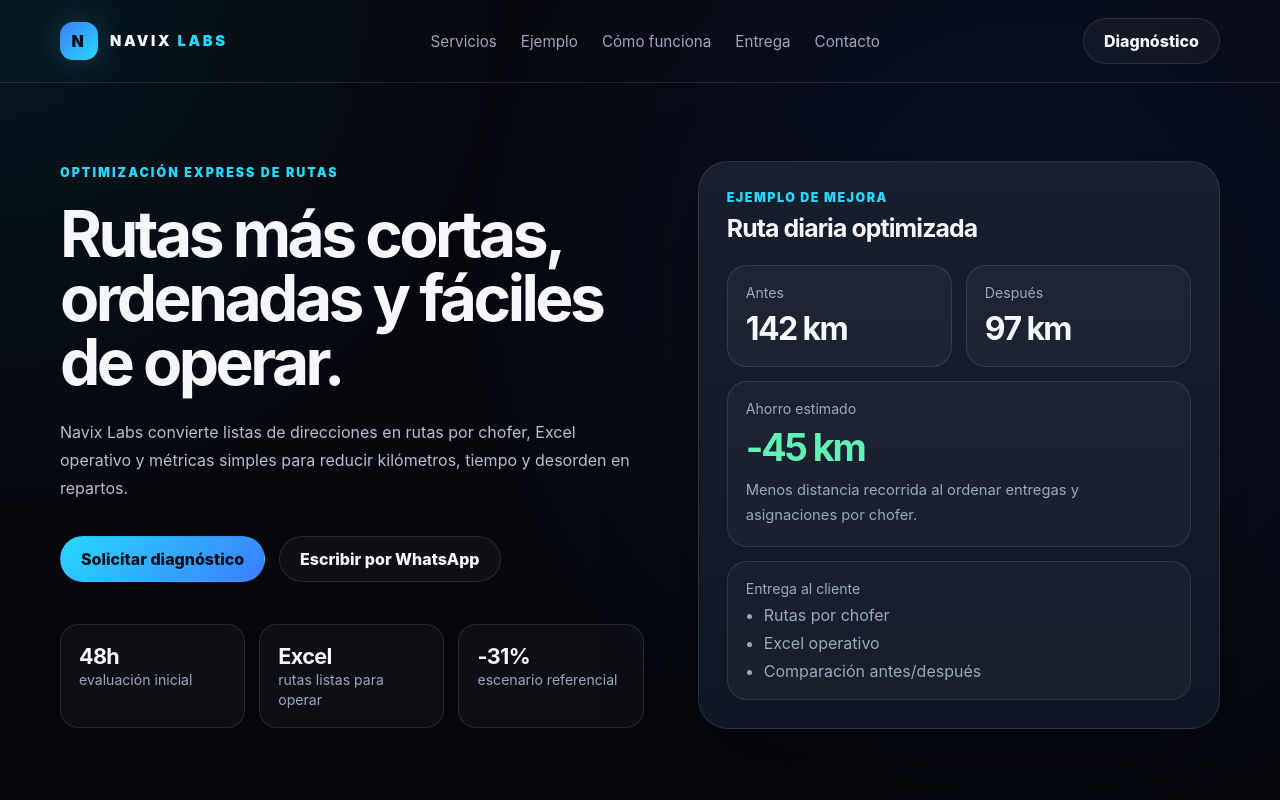
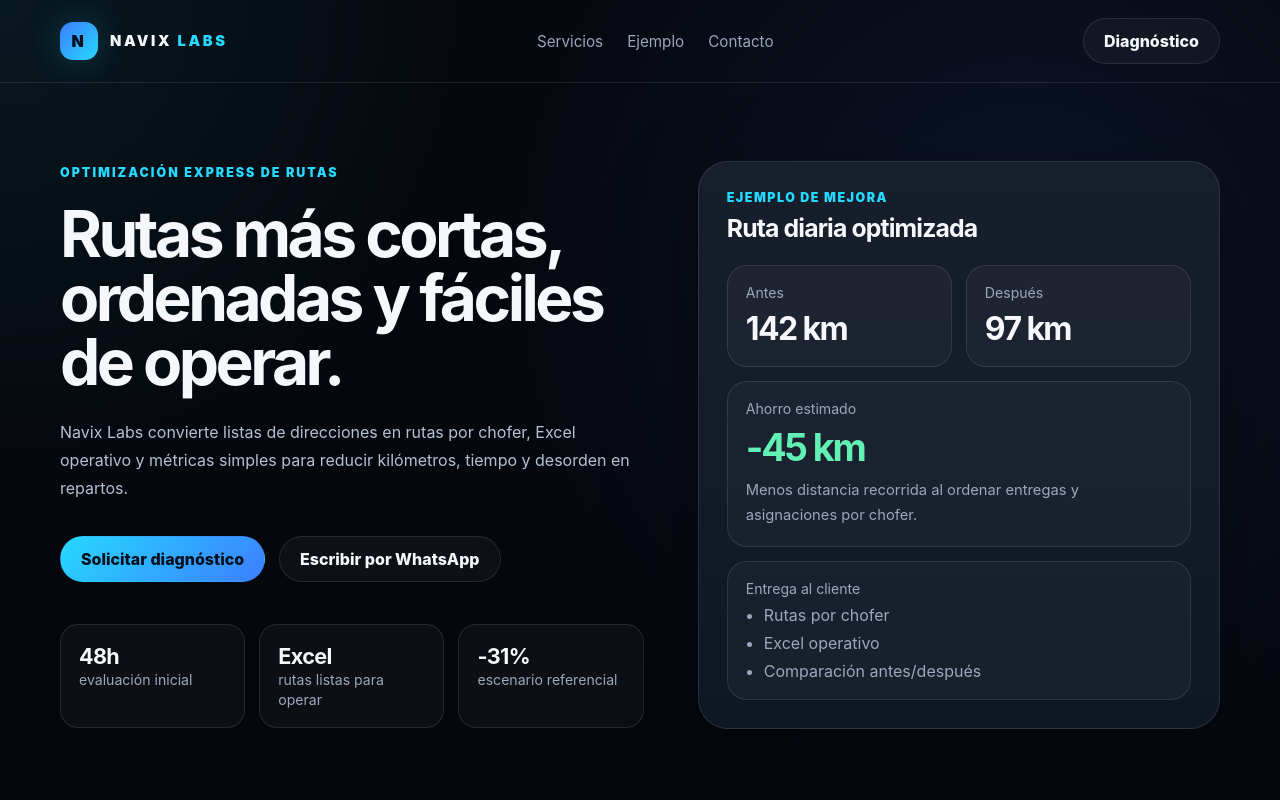
Before and after one commit to ktrnllopisa-pixel/navix-labs-next, a Next.js app: page / in a window 1280 px wide. Shown: the top 800 px of the page. Built offline with nearby package versions, Linux system fonts and the light colour scheme.

Commit message:
Update Header.jsx

```diff
--- a/components/Header.jsx
+++ b/components/Header.jsx
@@ -4,8 +4,6 @@
 const navItems = [
   { href: "/servicios", label: "Servicios" },
   { href: "/demo", label: "Ejemplo" },
-  { href: "/metodologia", label: "Cómo funciona" },
-  { href: "/dashboard", label: "Entrega" },
   { href: "/contacto", label: "Contacto" },
 ];
 
```
